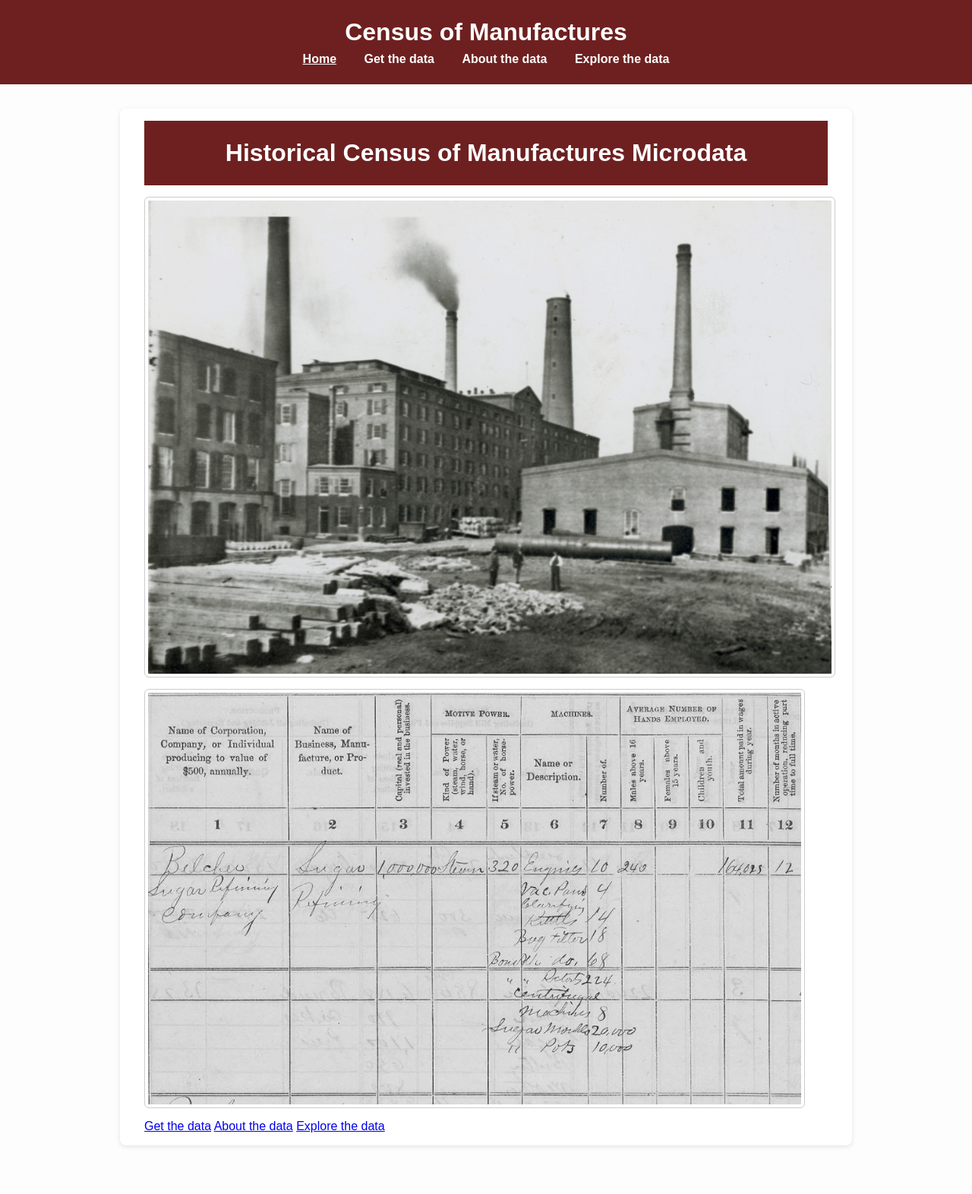
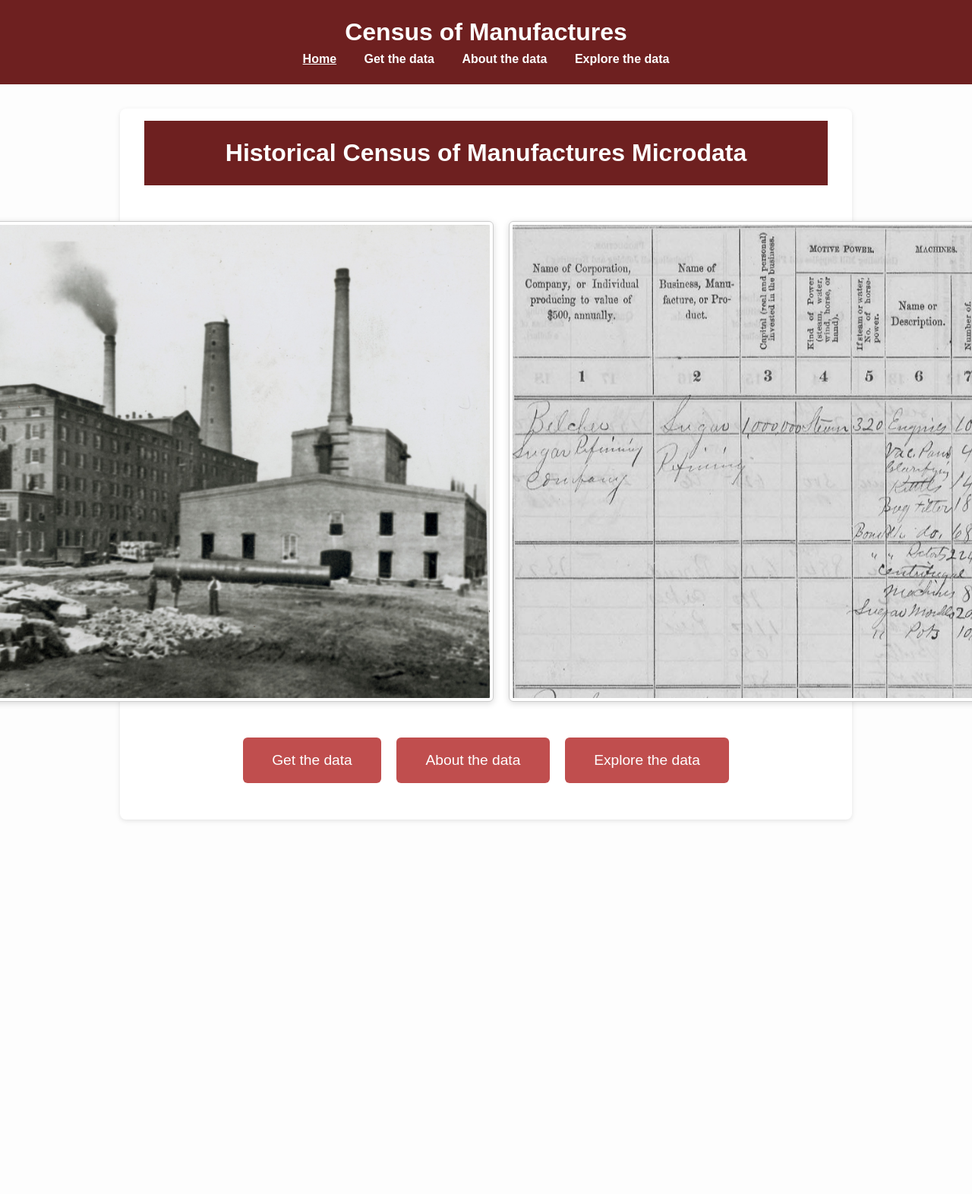
Before and after one commit to allen-otterstrom/CMF_data, a Jekyll site: the page built from index.md, in a window 1280 px wide. Shown: the whole page at 76% size. Built offline with Jekyll 4.4.1, drawn with Linux system fonts in a browser that asks for light colours; after the commit the page ends 1143 px from its top, so only the background shows below that.

Commit message:
Update default.html

```diff
--- a/_layouts/default.html
+++ b/_layouts/default.html
@@ -4,7 +4,7 @@
   <meta charset="UTF-8">
   <meta name="viewport" content="width=device-width, initial-scale=1.0">
   <title>{{ page.title }} - {{ site.title }}</title>
-<link rel="stylesheet" href="_assets/style.css">
+<link rel="stylesheet" href="{{ '/assets/style.css' | relative_url }}">
   <style>
     body {
       font-family: Arial, sans-serif;
```
